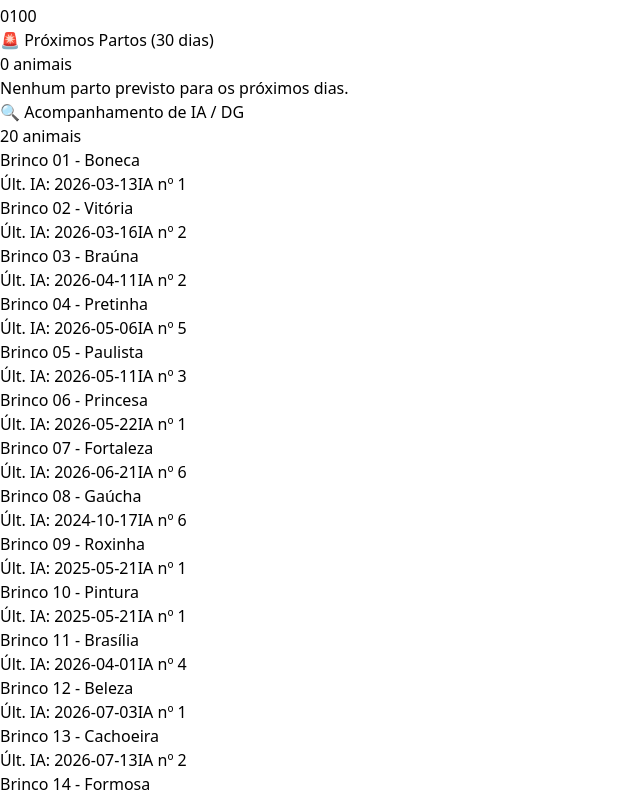
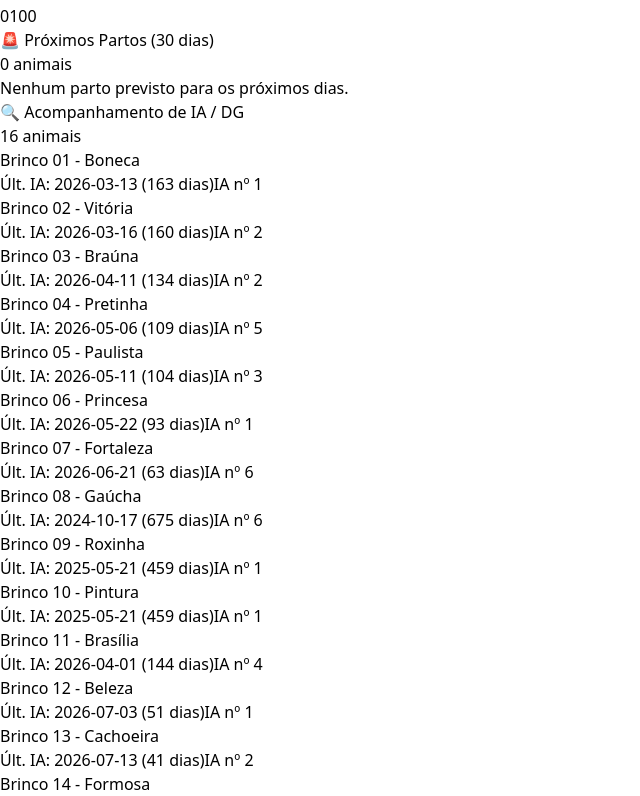
Before and after one commit to henrique-amorim-silva/gestar, a React (Vite) app: page / in a window 1280 px wide. Shown: the part 3240-4036 px from the top of the page, without its empty margins (0-640 px from the left). Built offline with nearby package versions, Linux system fonts and the light colour scheme.

Commit message:
fix: ajusta a condição para entrar no arleta de acompanhamento de ia

```diff
--- a/src/components/DashboardAlerts.tsx
+++ b/src/components/DashboardAlerts.tsx
@@ -7,8 +7,16 @@ interface DashboardAlertsProps {
 export function DashboardAlerts({ cows }: DashboardAlertsProps) {
   const today = new Date();
 
-  // Helper para calcular dias entre hoje e uma data alvo
-  const getDaysDifference = (dateString: string) => {
+  // Helper para calcular dias entre hoje e uma data alvo (considerando dias decorridos desde a data passada)
+  const getDaysSince = (dateString?: string | null) => {
+    if (!dateString) return null;
+    const targetDate = new Date(dateString);
+    const diffTime = today.getTime() - targetDate.getTime();
+    return Math.floor(diffTime / (1000 * 60 * 60 * 24));
+  };
+
+  // Helper para calcular dias entre hoje e uma data futura (para partos)
+  const getDaysDifference = (dateString?: string | null) => {
     if (!dateString) return null;
     const targetDate = new Date(dateString);
     const diffTime = targetDate.getTime() - today.getTime();
@@ -32,11 +40,13 @@ export function DashboardAlerts({ cows }: DashboardAlertsProps) {
     return diff !== null && diff >= -5 && diff <= 30;
   });
 
+  // 2. Acompanhamento de IA / DG: Apenas DG- ou Pendente com mais de 28 dias da IA
   const pendingDGs = cows.filter(cow => {
-    const hasInsemination = Boolean(cow.lastInseminationDate) || (cow.inseminationHistory && cow.inseminationHistory.length > 0);
+    const lastInsemDate = cow.lastInseminationDate || (cow.inseminationHistory && cow.inseminationHistory[0]?.date);
+    const hasInsemination = Boolean(lastInsemDate);
     if (!hasInsemination) return false;
 
-    // Replica a mesma lógica de cálculo de status de DG usada nas outras telas (incluindo PEV)
+    // Replica a mesma lógica de cálculo de status de DG usada nas outras telas
     let dgStatus = 'Pendente';
     if (cow.inseminationHistory && cow.inseminationHistory.length > 0) {
       const latest = cow.inseminationHistory[0];
@@ -46,9 +56,15 @@ export function DashboardAlerts({ cows }: DashboardAlertsProps) {
       else if (status === 'PEV') dgStatus = 'PEV';
     }
 
-    // O animal fica pendente no painel se o status for 'Pendente' ou 'DG-'
-    // (Animais em PEV ou DG+ não entram na listagem de pendências de revisão)
-    return dgStatus === 'Pendente' || dgStatus === 'DG-';
+    // O animal precisa ter status Pendente ou DG-
+    const isEligibleStatus = dgStatus === 'Pendente' || dgStatus === 'DG-';
+    if (!isEligibleStatus) return false;
+
+    // E a IA deve ter sido feita há mais de 28 dias
+    const daysSinceInsem = getDaysSince(lastInsemDate);
+    const isMoreThan28Days = daysSinceInsem !== null && daysSinceInsem > 28;
+
+    return isMoreThan28Days;
   });
 
   return (
@@ -119,7 +135,10 @@ export function DashboardAlerts({ cows }: DashboardAlertsProps) {
           </p>
         ) : (
           <div className="space-y-2 max-h-40 overflow-y-auto pr-1">
-            {pendingDGs.map((cow) => (
+            {pendingDGs.map((cow) => {
+              const lastInsemDate = cow.lastInseminationDate || (cow.inseminationHistory && cow.inseminationHistory[0]?.date);
+              const days = getDaysSince(lastInsemDate);
+              return (
                 <div
                   key={cow.id}
                   className="flex justify-between items-center text-xs bg-gray-50 p-2 rounded border"
@@ -132,14 +151,15 @@ export function DashboardAlerts({ cows }: DashboardAlertsProps) {
                   </div>
                   <div className="text-right">
                     <span className="text-gray-600">
-                    Últ. IA: {cow.lastInseminationDate || "N/D"}
+                      Últ. IA: {lastInsemDate || "N/D"} ({days} dias)
                     </span>
                     <span className="block text-[10px] font-semibold text-blue-600">
-                    IA nº {cow.inseminationNumber}
+                      IA nº {cow.inseminationNumber || 1}
                     </span>
                   </div>
                 </div>
-            ))}
+              );
+            })}
           </div>
         )}
       </div>
```
Lines whose indentation alone changed are shown as unchanged.
